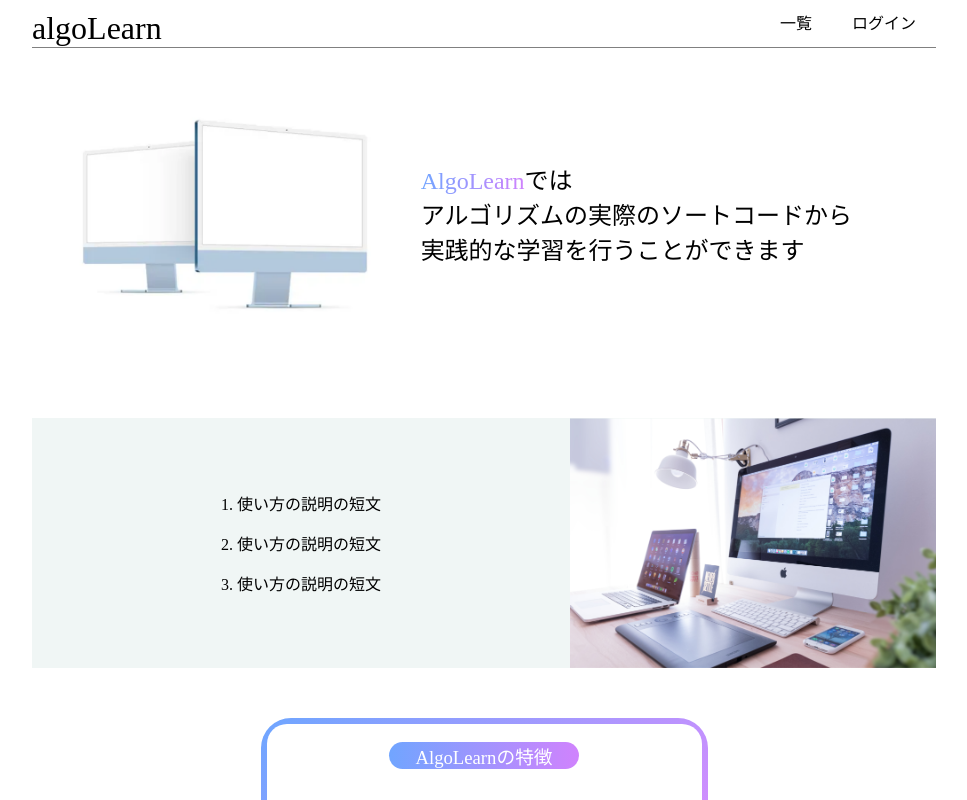
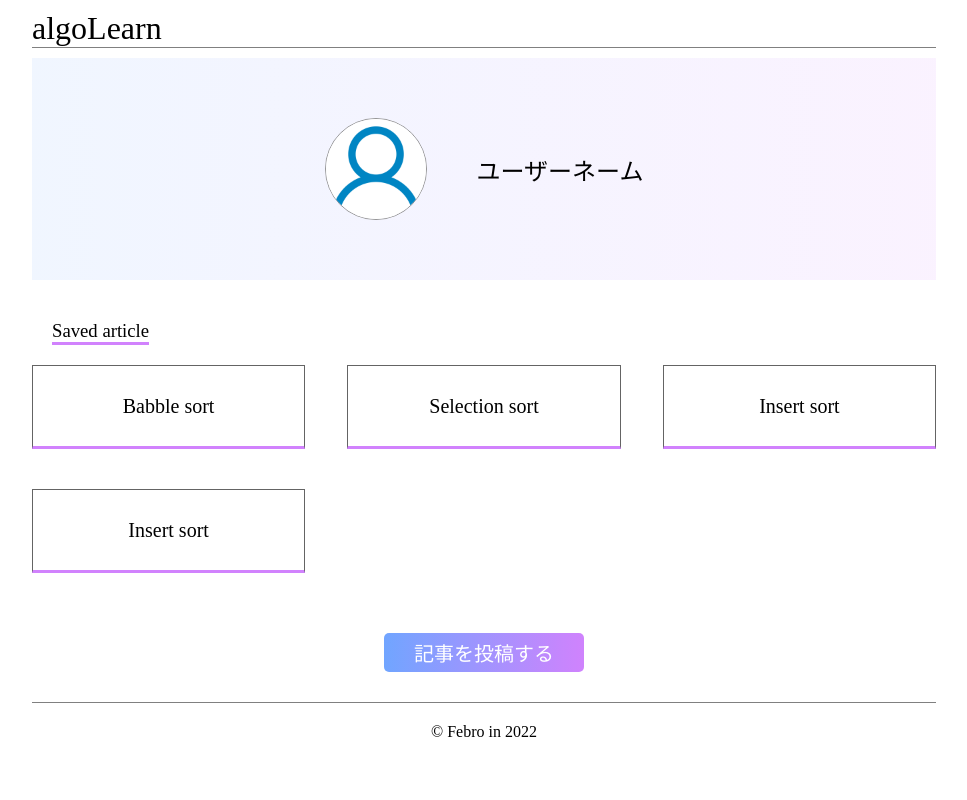
Before and after one commit to webex14-team-4/webex14-team-4-original-team-app, a Vue app: page /user in a window 1280 px wide. Before the commit this address led to /. Shown: the top 800 px of the page, without its empty margins (156-1123 px from the left). Built offline with nearby package versions, Linux system fonts and the light colour scheme.

Commit message:
UserTopPageのデザイン実装

```diff
--- a/src/router/index.js
+++ b/src/router/index.js
@@ -7,6 +7,7 @@ import ManagerHomeView from "../views/ManagerHomeView.vue"
 import SignupView from "../views/SignupView.vue"
 import ArticleIndexView from "../views/ArticleIndexView.vue"
 import ArticleShowView from "../views/ArticleShowView.vue"
+import UserTopPageView from "../views/UserTopPageView.vue"
 
 const routes = [
   {
@@ -30,6 +31,11 @@ const routes = [
     path: "/signup",
     name: "signup",
     component: SignupView,
+  },
+  {
+    path: "/user",
+    name: "user",
+    component: UserTopPageView,
   },
   {
     path: "/manager",
--- a/src/views/LoginView.vue
+++ b/src/views/LoginView.vue
@@ -11,7 +11,7 @@
         <input type="password" class="login-input" v-model="password" />
       </div>
       <div class="login-submit">
-        <router-link to="/manager" class="login-btn">Login</router-link>
+        <router-link to="/user" class="login-btn algo-bg">Login</router-link>
       </div>
       <!-- <router-link to="/manager">
         <input class="login-btn" type="submit" value="Login" />
@@ -72,6 +72,7 @@ export default {
   text-align: center;
 }
 form {
+  background: rgba(217, 217, 217, 0.17);
   width: 500px;
   margin: 0 auto;
   border: 1px solid rgba(61, 61, 61, 1);
@@ -113,8 +114,6 @@ form {
   cursor: pointer;
   text-decoration: none;
   color: #fff;
-  background: rgba(0, 179, 236, 1);
-  border: 1px rgba(0, 179, 236, 1) solid;
 }
 .signup {
   margin-top: 40px;
@@ -143,4 +142,21 @@ form {
   -webkit-background-clip: text;
   -webkit-text-fill-color: transparent;
 }
+.algo-bg {
+  background: linear-gradient(
+    90deg,
+    #d182fd -2.77%,
+    #6ca7ff -2.77%,
+    #6ea6ff -2.76%,
+    #c686fd 88.86%,
+    #d182fd 101.92%,
+    #d381fd 101.93%,
+    #d481fd 101.94%,
+    #d581fd 101.95%,
+    #000000 101.95%,
+    #000000 101.95%,
+    #000000 101.95%,
+    #000000 101.95%
+  );
+}
 </style>
--- a/src/views/SignupView.vue
+++ b/src/views/SignupView.vue
@@ -6,14 +6,16 @@
         <p>Email</p>
         <input type="email" class="login-input" v-model="email" />
       </div>
+      <div class="login-username">
+        <p>Username</p>
+        <input type="name" class="login-input" v-model="password" />
+      </div>
       <div class="login-password">
         <p>Password</p>
         <input type="password" class="login-input" v-model="password" />
       </div>
       <div class="login-submit">
-        <router-link to="/manager" class="login-btn algo-bg"
-          >SignUp</router-link
-        >
+        <router-link to="/user" class="login-btn algo-bg">SignUp</router-link>
       </div>
     </form>
   </div>
@@ -72,6 +74,7 @@ form {
   padding-bottom: 30px;
 }
 .login-id,
+.login-username,
 .login-password,
 .login-submit {
   display: flex;
@@ -80,6 +83,7 @@ form {
   margin: 0 auto;
 }
 .login-id > p,
+.login-username > p,
 .login-password > p,
 .login-btn {
   margin: 20px 0 0;
@@ -88,7 +92,7 @@ form {
 .login-btn {
   width: 300px;
   height: 30px;
-  margin-bottom: 30px;
+  margin-bottom: 20px;
   border-radius: 5px;
 }
 .login-input {
--- /dev/null
+++ b/src/views/UserTopPageView.vue
@@ -0,0 +1,120 @@
+<template>
+  <div class="user-page">
+    <div class="container">
+      <div class="user-info">
+        <div class="basic-info">
+          <img class="user-img" src="@/assets/account.png" alt="" />
+          <p class="user-name">ユーザーネーム</p>
+        </div>
+      </div>
+      <div class="user-bookmark">
+        <h3 class="under-line">Saved article</h3>
+        <div class="saved-article">
+          <div class="article under-line">Babble sort</div>
+          <div class="article under-line">Selection sort</div>
+          <div class="article under-line">Insert sort</div>
+          <div class="article under-line">Insert sort</div>
+        </div>
+      </div>
+      <div class="post-article">記事を投稿する</div>
+    </div>
+  </div>
+</template>
+
+<script>
+export default {}
+</script>
+
+<style scoped>
+.user-info > .basic-info {
+  display: flex;
+  justify-content: center;
+  align-items: center;
+  padding: 60px 0;
+  background: linear-gradient(
+    90deg,
+    rgba(110, 166, 255, 0.1) 0%,
+    rgba(209, 130, 253, 0.1) 100%
+  );
+  font-size: 1.5rem;
+}
+.user-img {
+  border: 1px solid rgb(148, 148, 148);
+  border-radius: 50%;
+  width: 100px;
+  margin-right: 50px;
+}
+.user-bookmark h3 {
+  font-weight: normal;
+  display: inline-block;
+  margin: 40px 20px 20px;
+}
+.saved-article {
+  display: flex;
+  flex-wrap: wrap;
+  justify-content: space-between;
+}
+.article {
+  cursor: pointer;
+  font-size: 20px;
+  width: 30%;
+  height: 80px;
+  line-height: 80px;
+  margin-bottom: 40px;
+  text-align: center;
+  border: 1px solid rgb(100, 100, 100);
+  background: #fff;
+  transition: all 0.35s;
+}
+.article:hover {
+  color: #fff;
+  background: #d182fd;
+  opacity: 0.8;
+}
+.under-line {
+  border-bottom: 3px solid #d182fd;
+  border-image: bottom
+    linear-gradient(
+      90deg,
+      #d182fd -2.77%,
+      #6ca7ff -2.77%,
+      #6ea6ff -2.76%,
+      #c686fd 88.86%,
+      #d182fd 101.92%,
+      #d381fd 101.93%,
+      #d481fd 101.94%,
+      #d581fd 101.95%,
+      #000000 101.95%,
+      #000000 101.95%,
+      #000000 101.95%,
+      #000000 101.95%
+    );
+  border-image-slice: 1;
+}
+
+.post-article {
+  background: linear-gradient(
+    90deg,
+    #d182fd -2.77%,
+    #6ca7ff -2.77%,
+    #6ea6ff -2.76%,
+    #c686fd 88.86%,
+    #d182fd 101.92%,
+    #d381fd 101.93%,
+    #d481fd 101.94%,
+    #d581fd 101.95%,
+    #000000 101.95%,
+    #000000 101.95%,
+    #000000 101.95%,
+    #000000 101.95%
+  );
+  color: #fff;
+  border-radius: 5px;
+  text-align: center;
+  padding: 5px 25px;
+  width: 150px;
+  margin: 20px auto;
+  font-size: 20px;
+  cursor: pointer;
+}
+</style>
```
Also changed, not shown: src/views/TopPageView_old.vue (deleted, +0 -47 lines), src/assets/account.png (added).
